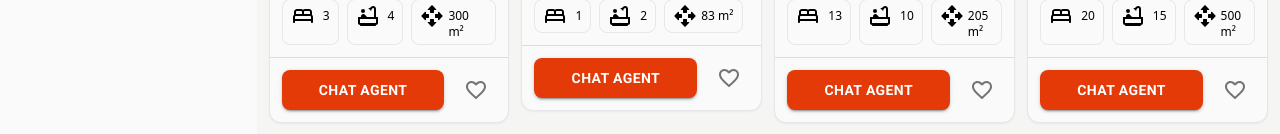
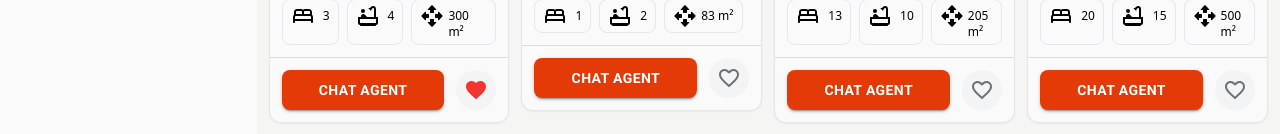
Before and after one commit to Jamesgnzg/sun-estate, a React (Vite) app: page / in a window 1280 px wide. Both pictures are taken after a click on the button 476 px from the left and 519 px from the top of the page. Shown: the part 430-564 px from the top of the page. Built offline with nearby package versions, Linux system fonts and the light colour scheme.

Commit message:
Add color to favorite icon once click

```diff
--- a/src/features/listings/estate-cards/tile-cards.tsx
+++ b/src/features/listings/estate-cards/tile-cards.tsx
@@ -1,6 +1,7 @@
 import { Button, Divider, IconButton, Typography } from "@mui/material";
-import { FC, memo, ReactElement } from "react";
+import { FC, memo, ReactElement, useState } from "react";
 import FavoriteBorderIcon from "@mui/icons-material/FavoriteBorder";
+import FavoriteIcon from "@mui/icons-material/Favorite";
 import BedRoundedIcon from "@mui/icons-material/BedRounded";
 import BathtubOutlinedIcon from "@mui/icons-material/BathtubOutlined";
 import OpenWithRoundedIcon from "@mui/icons-material/OpenWithRounded";
@@ -15,6 +16,8 @@ const TileCards: FC<TileCardsProps> = ({
   estate,
 }: TileCardsProps): ReactElement => {
   const { CARD_IMAGE_ALT, CHAT_AGENT, FAVORITE } = LISTINGS_LABELS;
+  const [isFavorite, setIsFavorite] = useState(false);
+
   return (
     <div className="w-full bg-neutral-50 border shadow-sm rounded-xl dark:bg-neutral-900 dark:border-neutral-700 dark:shadow-neutral-700/70">
       <img
@@ -49,8 +52,17 @@ const TileCards: FC<TileCardsProps> = ({
         <Button className="w-72 btn-primary" variant="contained">
           {CHAT_AGENT}
         </Button>
-        <IconButton aria-label={FAVORITE}>
-          <FavoriteBorderIcon />
+        <IconButton
+          aria-label={FAVORITE}
+          aria-pressed={isFavorite}
+          className="bg-gray-100"
+          onClick={() => setIsFavorite((prev) => !prev)}
+        >
+          {isFavorite ? (
+            <FavoriteIcon sx={{ color: "#f53431" }} />
+          ) : (
+            <FavoriteBorderIcon />
+          )}
         </IconButton>
       </div>
     </div>
```
Also changed, not shown: 1 other file (tests, documents, lock files or other folders).
